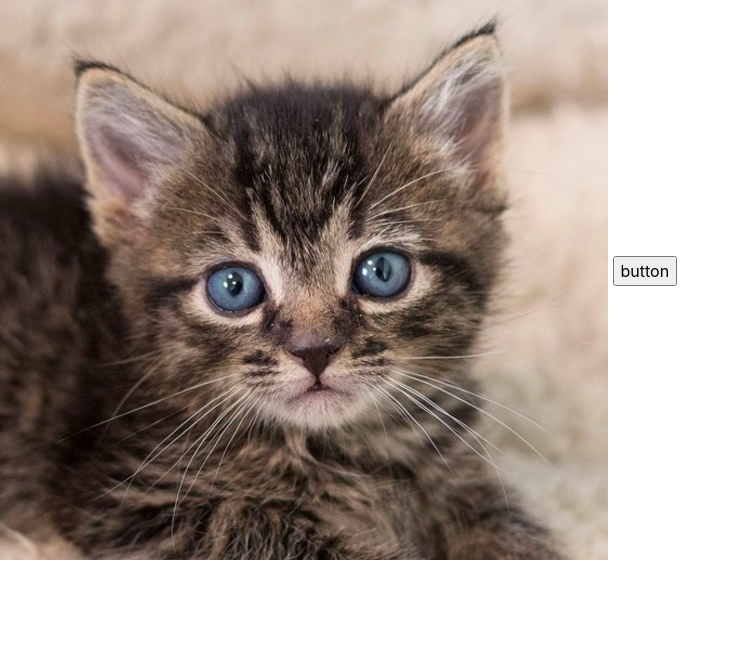
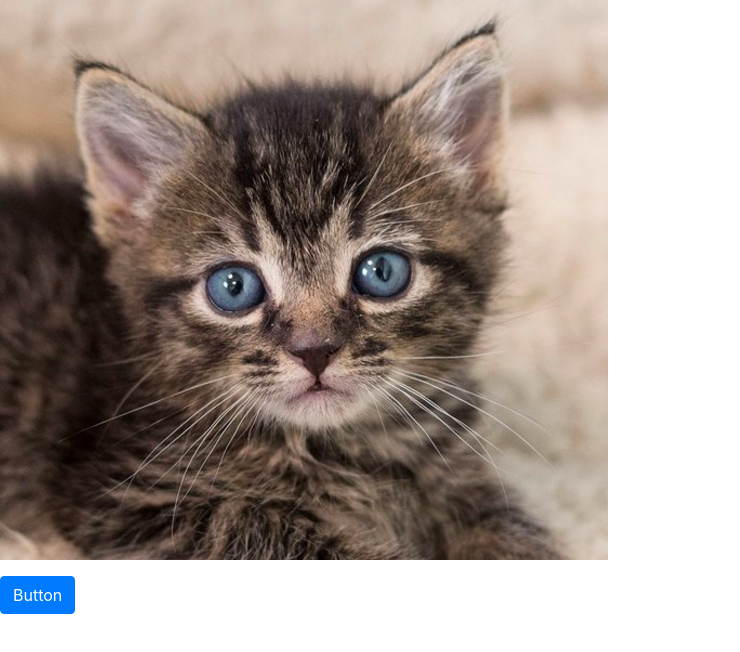
Before and after one commit to yuewang0809/uclax_week_7, a website: page index.html in a window 1280 px wide. Shown: the part 70-722 px from the top of the page, without its empty margins (0-740 px from the left). Drawn offline with nearby package versions, Linux system fonts and the light colour scheme.

Commit message:
Minor HTML/CSS tweaks.

```diff
--- a/index.html
+++ b/index.html
@@ -33,9 +33,11 @@
 			<div class="square alt"></div>
 		</div>
 
-		<img src="images/kitten.png" class="animal">
+		<p>
+      <img src="images/kitten.png" id="my_image" class="animal">
+    </p>
 
-		<input type="button" value="button" id="my_button">
+		<button id="my_button" class="btn btn-primary">Button</button>
 
 	</body>
 
```
Also changed, not shown: css/styles.scss (+6 -4 lines).
